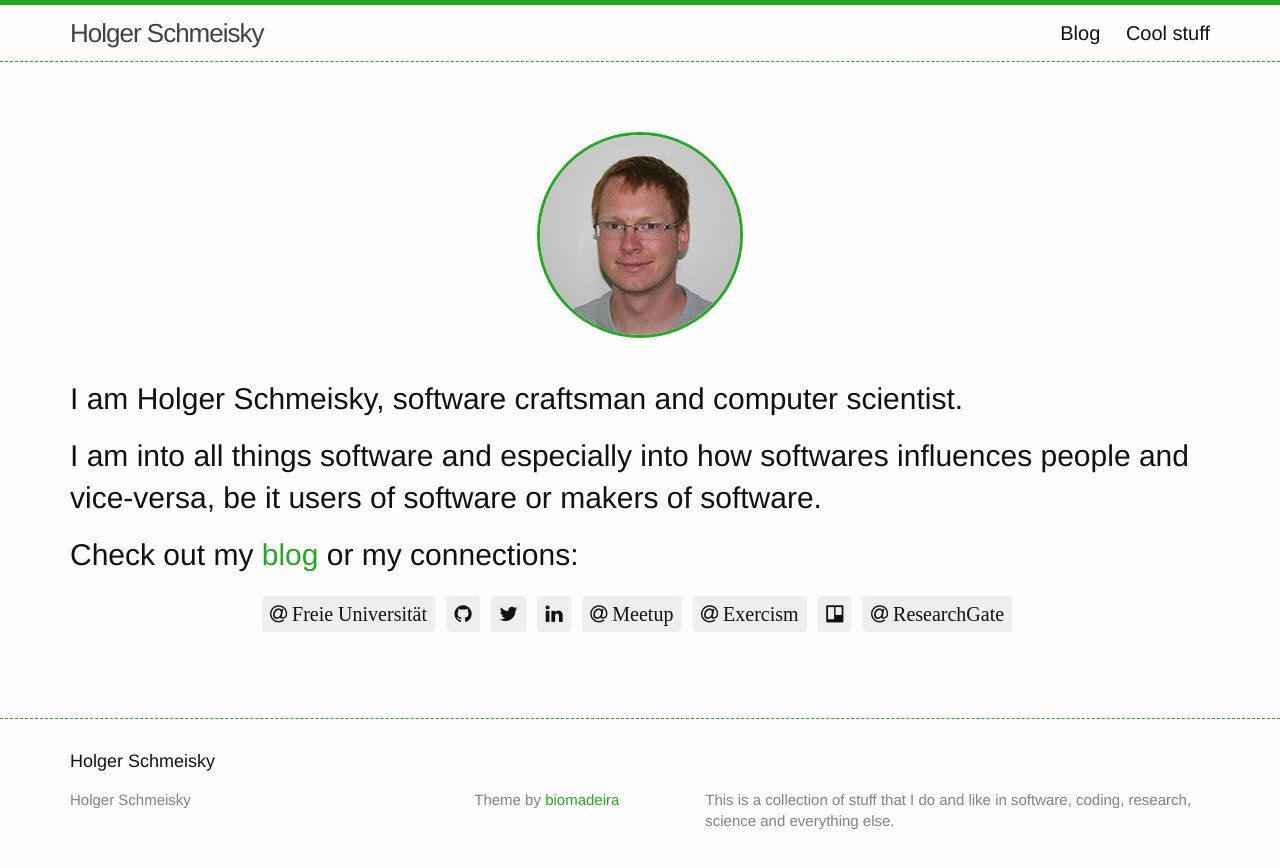
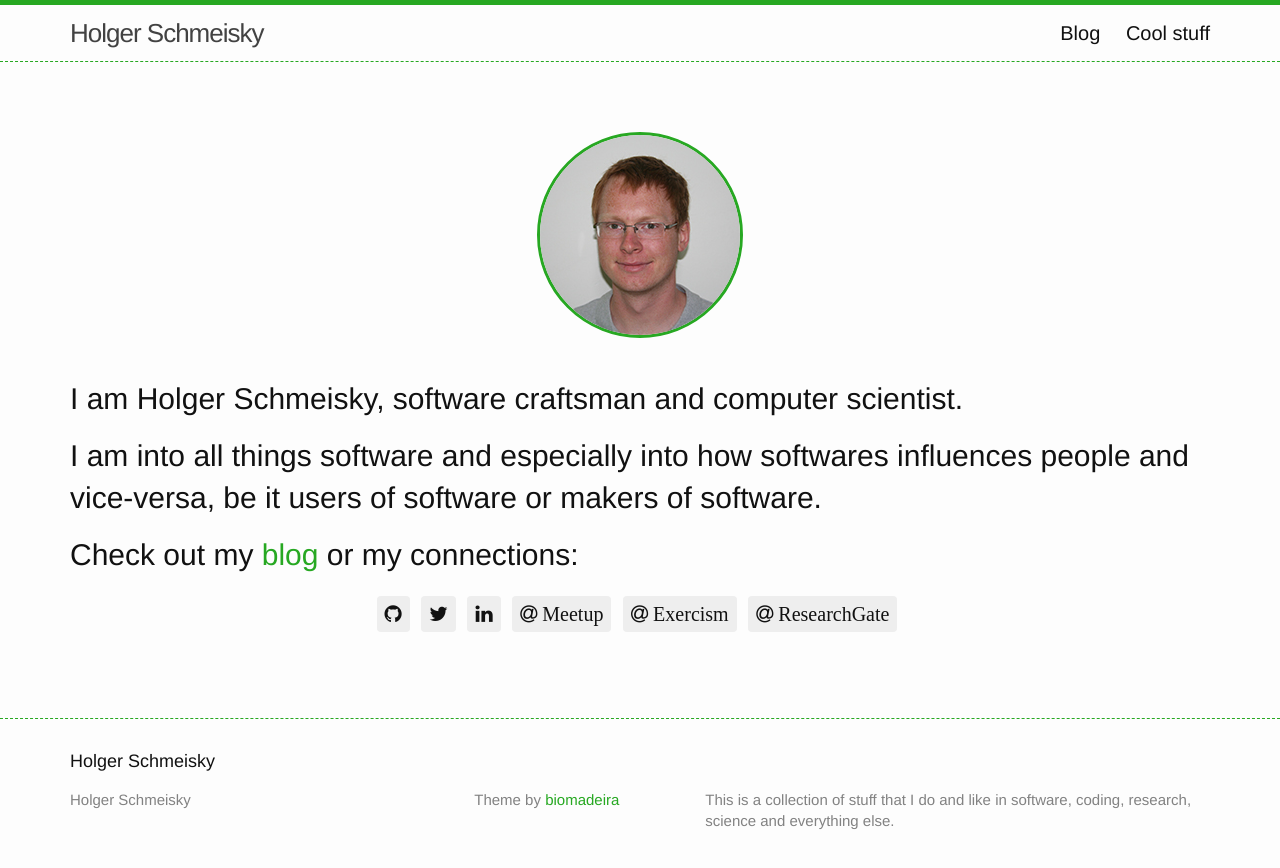
Before and after one commit to holsky/schmeisky.com, a Jekyll site: the page built from index.html, in a window 1280 px wide. Shown: the top 868 px of the page. Built offline with Jekyll 4.4.1, drawn with Linux system fonts in a browser that asks for light colours; nearby versions of some CDN libraries.

Commit message:
update profiles

```diff
--- a/_config.yml
+++ b/_config.yml
@@ -19,11 +19,9 @@ github_username:  holsky
 markdown: kramdown
 
 accounts:
-  - {name: FreeUniversity, url: "http://www.mi.fu-berlin.de/w/Main/HolgerSchmeisky", text: Freie Universität}
   - {name: GitHub, url: "https://github.com/holger-s", icon: fa-github}
   - {name: Twitter, url: "https://twitter.com/@hschmeisky", icon: fa-twitter}
   - {name: LinkedIn, url: "https://de.linkedin.com/in/hschmeisky", icon: fa-linkedin}
   - {name: Meetup, url: "http://www.meetup.com/members/127251772/", text: Meetup}
   - {name: Exercism, url: "http://exercism.io/holsky", text: Exercism}
-  - {name: Trello, url: "https://trello.com/holgerschmeisky", icon: fa-trello}
   - {name: ResearchGate, url: "https://www.researchgate.net/profile/Holger_Schmeisky", text: "ResearchGate"}
```
